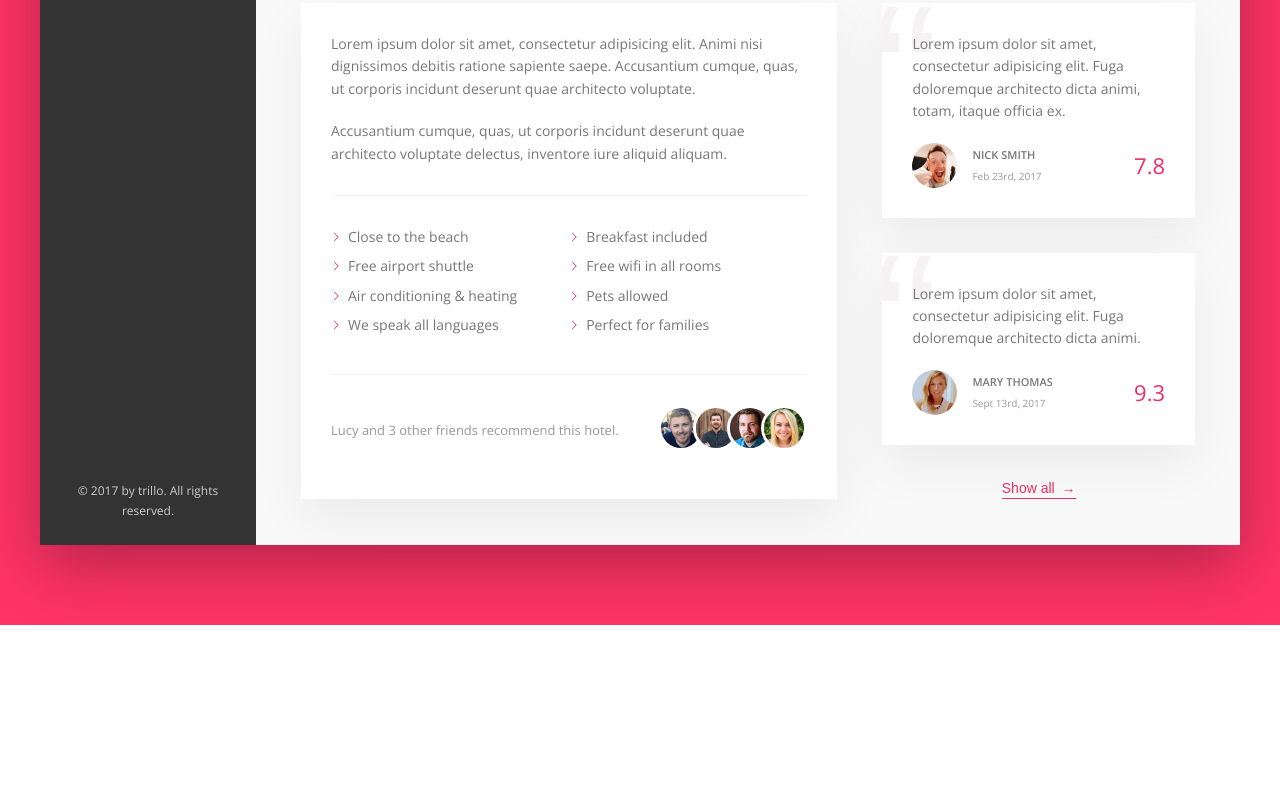
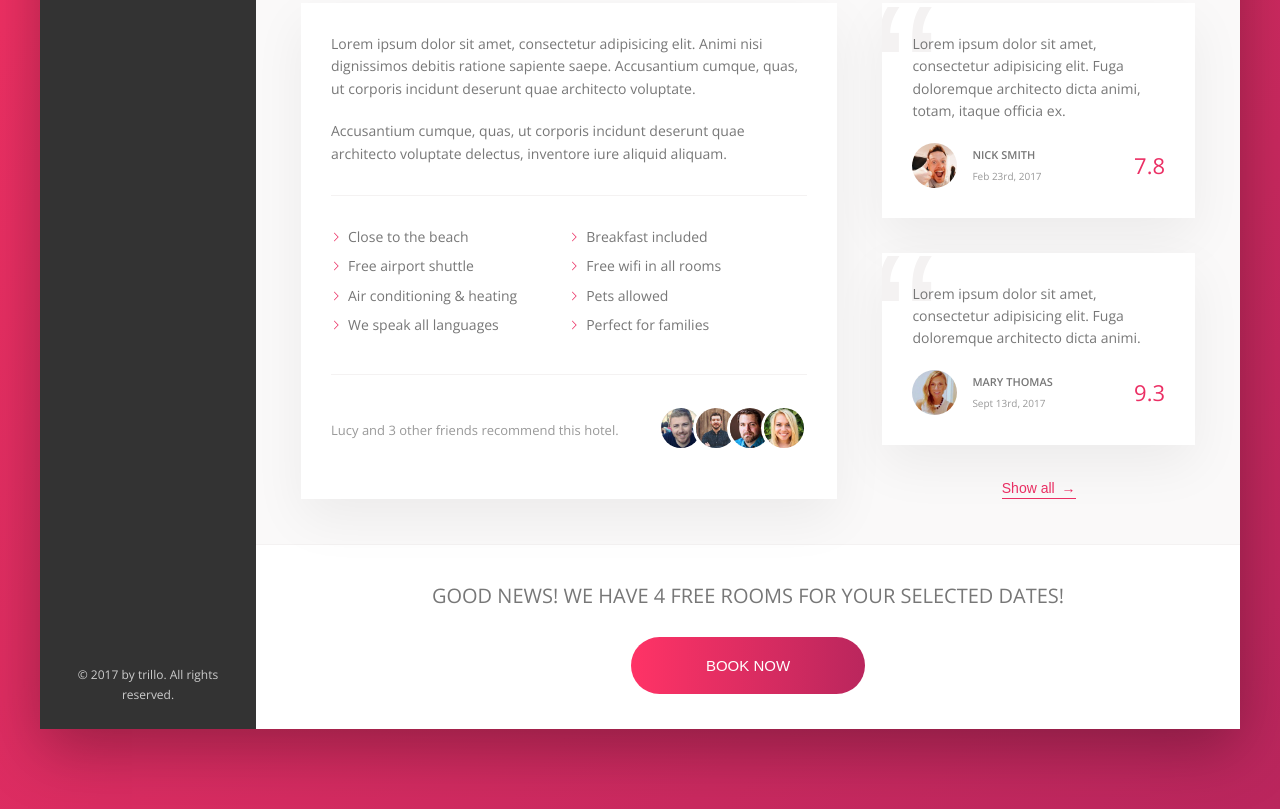
Before and after one commit to Deexit1/advance-css-trilo, a website: page index.html in a window 1280 px wide. Shown: the part 644-1453 px from the top of the page. Before the commit the page ends 1269 px from the top, so only its background shows below. Drawn offline with nearby package versions, Linux system fonts and the light colour scheme.

Commit message:
complete cta

```diff
--- a/index.html
+++ b/index.html
@@ -190,6 +190,17 @@
 
                         <button class="btn-inline">Show all <span>&rarr;</span> </button>
                     </div>
+
+
+                </div>
+                <div class="cta">
+                    <h2 class="cta__book-now">
+                        Good news! we have 4 free rooms for your selected dates!
+                    </h2>
+                    <button class="btn">
+                        <span class="btn__visible">Book Now</span>
+                        <span class="btn__invisible">Only 4 rooms left</span>
+                    </button>
                 </div>
             </main>
 
--- a/sass/_base.scss
+++ b/sass/_base.scss
@@ -6,7 +6,7 @@
 :root {
     --color-primary: #eb2f64;
     --color-primary-light: #FF3366;
-    --color-primary-dark: #FF3366;
+    --color-primary-dark: #BA265D;
     --color-grey-light-1: #faf9f9;
     --color-grey-light-2: #f4f2f2;
     --color-grey-light-3: #f0eeee;
--- a/sass/_components.scss
+++ b/sass/_components.scss
@@ -352,3 +352,55 @@
         animation: pulsate 1s infinite;
     }
 }
+
+.cta {
+    padding: 3.5rem 0;
+    text-align: center;
+    &__book-now {
+        text-transform: uppercase;
+        font-weight: 300;
+        font-size: 2rem;
+        margin-bottom: 2.5rem;
+    }
+}
+
+.btn {
+    font-size: 1.5rem;
+    border: none;
+    text-transform: uppercase;
+    border-radius: 100px;
+    font-weight: 300;
+    background-image: linear-gradient(to right, var(--color-primary-light), var(--color-primary-dark));
+    color: #fff;
+    position: relative;
+    cursor: pointer;
+    overflow: hidden;
+    &>* {
+        height: 100%;
+        width: 100%;
+        display: inline-block;
+        transition: all 0.2s;
+    }
+    &__visible {
+        padding: 2rem 7.5rem;
+    }
+    &__invisible {
+        position: absolute;
+        left: 0;
+        top: -100%;
+        padding: 2rem 0;
+    }
+    &:hover {
+        background-image: linear-gradient(to left, var(--color-primary-light), var(--color-primary-dark));
+    }
+    &:hover &__visible {
+        transform: translateY(100%);
+    }
+    &:hover &__invisible {
+        top: 0;
+    }
+    &:focus {
+        outline: none;
+        animation: pulsate 1s infinite;
+    }
+}
```
Also changed, not shown: css/style.css.
